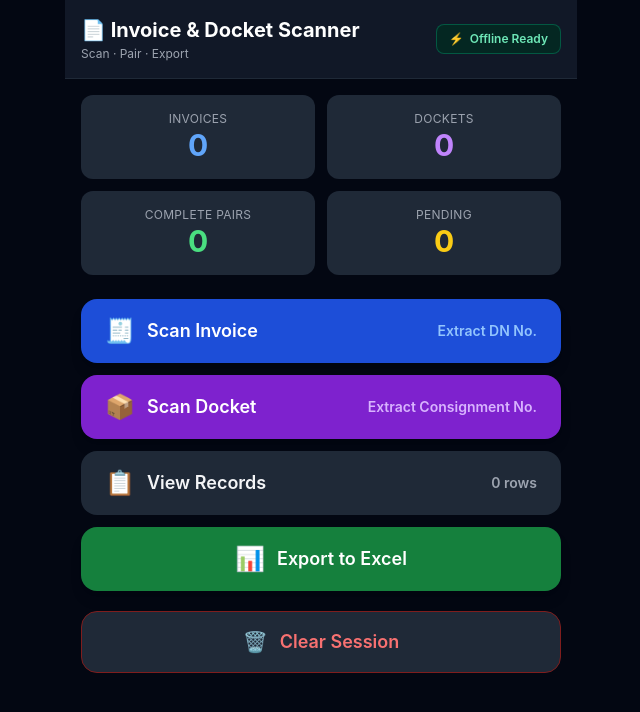
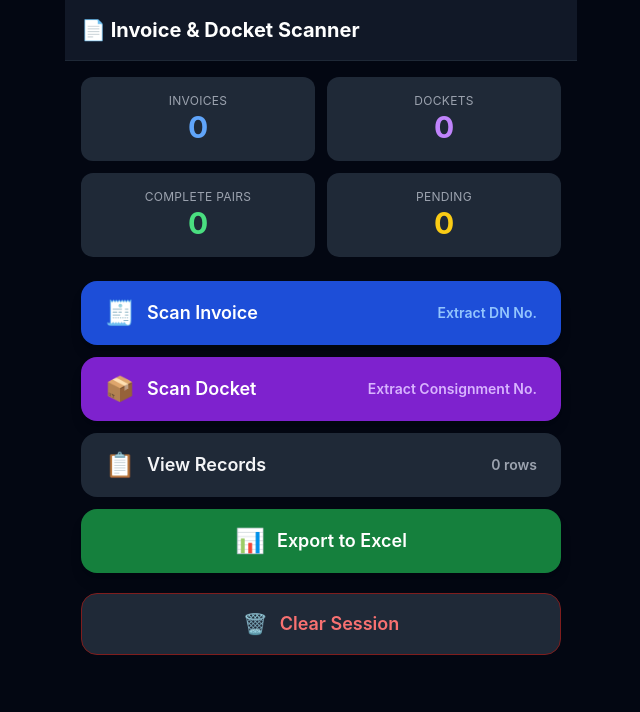
Before and after one commit to Anicantcode/haegerocrautomation, a React (Vite) app: page / in a window 1280 px wide. Shown: the top 712 px of the page, without its empty margins (319-959 px from the left). Built offline with nearby package versions, Linux system fonts and the light colour scheme; what onnxruntime-web, tesseract.js would draw is missing.

Commit message:
style(header): remove offline ready badge and tagline below title

```diff
--- a/src/components/HomeScreen.jsx
+++ b/src/components/HomeScreen.jsx
@@ -47,14 +47,7 @@ export function HomeScreen({ onNavigate }) {
     <div className="min-h-screen bg-gray-950 flex flex-col">
       {/* Header */}
       <header className="bg-gray-900 border-b border-gray-800 px-4 py-4 flex items-center justify-between">
-        <div>
-          <h1 className="text-xl font-bold text-white">📄 Invoice &amp; Docket Scanner</h1>
-          <p className="text-gray-400 text-xs mt-0.5">Scan · Pair · Export</p>
-        </div>
-        <div className="flex items-center gap-1.5 px-3 py-1.5 rounded-lg text-xs font-semibold border bg-emerald-950/80 border-emerald-700/60 text-emerald-300">
-          <span>⚡</span>
-          <span>Offline Ready</span>
-        </div>
+        <h1 className="text-xl font-bold text-white">📄 Invoice &amp; Docket Scanner</h1>
       </header>
 
       {/* Stats */}
```
